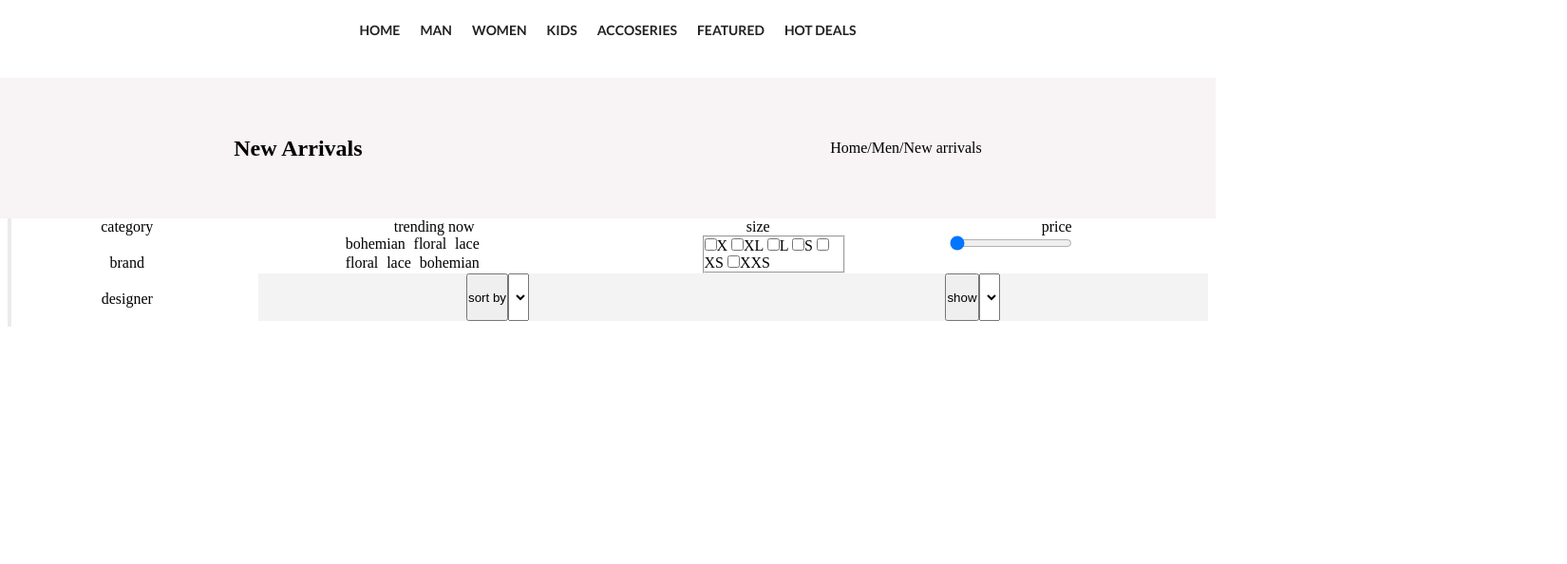
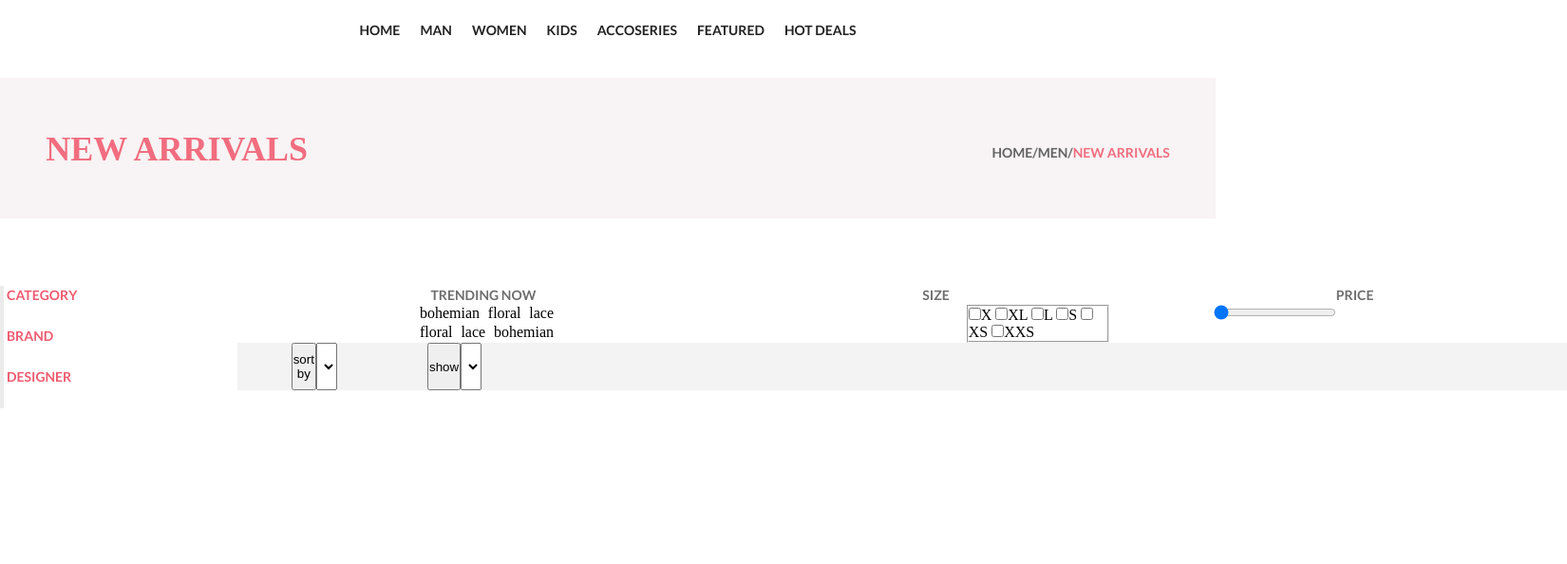
Before and after one commit to gochicus/eccomerce-clothes, a plain HTML site: page product.html in a window 1280 px wide. Shown: the part 134-728 px from the top of the page at 95% size, 1650 px wide, since content can reach past the window. Drawn offline with Linux system fonts and the light colour scheme.

Commit message:
second page/styling

```diff
--- a/product.html
+++ b/product.html
@@ -54,13 +54,14 @@
     </div>
 </header>
 <section class="new-arrivals container flex justifyContent-space-between alignItems-center" style="background-color:#f8f3f4; min-height: 148px">
-    <div><h2> New Arrivals</h2></div>
+    <div class="heading-text"><h2> New Arrivals</h2></div>
     <div class="flex" >
-        <a href="#" style="text-decoration: none"> Home/</a>
-        <a href="#" style="text-decoration: none">Men/</a>
-        <a href="#" style="text-decoration: none"> New arrivals</a>
+        <a href="#" style="text-decoration: none" class="home"> Home/</a>
+        <a href="#" style="text-decoration: none" class="men">Men/</a>
+        <a href="#" style="text-decoration: none" class="new-arriva"> New arrivals</a>
     </div>
 </section>
+<div class="flex" style="min-height: 71px"></div>
 <div class="flex container">
     <div class="flex flex-column">
         <div class="catalog-menu">
@@ -96,9 +97,9 @@
     </div>
     <div class="flex flex-column catalog-container-adm">
         <div class="flex justifyContent-space-between" style="min-width: inherit">
-            <span>trending now</span>
-            <span>size</span>
-            <span> price</span>
+            <span class="form-head">trending now</span>
+            <span class="form-head">size</span>
+            <span class="form-head"> price</span>
         </div>
         <div class="flex" style="min-width: inherit">
            <div class="flex flex-wrap" style="max-width:150px">
@@ -135,17 +136,19 @@
 <!--            </form>-->
             </div>
         </div>
-        <div class="flex" style="background-color: #f3f3f3; min-height: 50px; min-width: inherit">
-            <div class="flex flex">
+        <div class="flex justifyContent-start" style="background-color: #f3f3f3; min-height: 50px; min-width: inherit">
+            <div class="flex" style="max-width: 30px">
                 <button>sort by</button>
                 <select name="sort by" id="sort">
                     <option value="name"></option>
                 </select></div>
-            <div class="flex">
+            <div class="flex" style="max-width: 30px">
                 <button>show</button>
                 <select name="show" id="show">
                     <option value="9"></option>
-                </select></div>
+                </select>
+            </div>
+            <div class="flex" style="flex-basis: 1000px"></div>
         </div>
     </div>
 </div>
@@ -296,20 +299,20 @@
 </section>
 <div class="flex container" style="min-height: 341px; background-color: #222224">
     <div class="flex flex-column justifyContent-center">
-        <div class="flex justifyContent-space-around" style="min-width: 824px">
+        <div class="flex justifyContent-space-around" style="min-width: 824px; min-height: 60px">
             <img src="product/Form2.png" alt="">
             <img src="product/Forma3.png" alt="">
             <img src="product/Forma1.png" alt="">
         </div>
-        <div class="flex justifyContent-space-around" style="min-width: 824px">
-            <span>Free Delivery</span>
-            <span>Sales & discounts</span>
-            <span>Quality assurance</span>
+        <div class="flex justifyContent-space-around section-jump" style="min-width: 824px;min-height: 100px">
+            <span class="section-header">Free Delivery</span>
+            <span class="section-header">Sales & discounts</span>
+            <span class="section-header">Quality assurance</span>
         </div>
-        <div class="flex justifyContent-space-around" style="min-width: 824px">
-           <div style="max-width: 369px"> <span>Worldwide delivery on all. Authorit tively morph next-generation innov tion with extensive models.</span></div>
-            <div style="max-width: 369px"> <span>Worldwide delivery on all. Authorit tively morph next-generation innov tion with extensive models.</span></div>
-            <div style="max-width: 369px"> <span>Worldwide delivery on all. Authorit tively morph next-generation innov tion with extensive models.</span></div>
+        <div class="flex justifyContent-space-around" style="min-width: 824px;text-align: center;min-height: 100px; max-width: 924px">
+           <div style="max-width: 369px"> <span class="section-text">Worldwide delivery on all. Authorit tively morph next-generation innov tion with extensive models.</span></div>
+            <div style="max-width: 369px"> <span class="section-text">Worldwide delivery on all. Authorit tively morph next-generation innov tion with extensive models.</span></div>
+            <div style="max-width: 369px"> <span class="section-text">Worldwide delivery on all. Authorit tively morph next-generation innov tion with extensive models.</span></div>
         </div>
     </div>
 </div>
@@ -352,7 +355,7 @@ a pulvinar purus condimentum a. Aliquam condimentum mattis neque sed pretium”<
 </section>
 <footer>
     <div class="flex" style="flex-basis: inherit; min-height: 129px;"></div>
-    <div class="flex">
+    <div class="flex" style="max-width: 1600px">
         <div class="flex">
             <div class="logo-content">
                 <div class="img-logo">
@@ -370,7 +373,7 @@ a pulvinar purus condimentum a. Aliquam condimentum mattis neque sed pretium”<
             <div class="footer-head">SHOP CATEGORY</div>
         </div>
     </div>
-    <div class="flex">
+    <div class="flex" style="max-width: 1600px">
         <div style="max-width: 575px; max-height: 215px; text-align: justify">
         <span class="footer-text-main">
             Objectively transition extensive data rather than cross functional solutions. Monotonectally syndicate multidisciplinary materials before go forward benefits. Intrinsicly syndicate an expanded array of processes and cross-unit partnerships.
@@ -439,7 +442,7 @@ Compellingly envisioneer corporate methods of empowerment before standards compl
         </div>
     </div>
     <div class="flex" style="flex-basis: inherit; min-height: 97px; "></div>
-    <div class="flex footer-social justifyContent-space-between alignItems-center" style="background-color: #e6e6e6; min-height: 80px">
+    <div class="flex footer-social justifyContent-space-between alignItems-center" style="background-color: #e6e6e6; min-height: 80px;">
         <div style="max-width: 250px; text-align: left">
             <span class="footer-copy">&copy Brand All Rights Reserved</span>
         </div>
--- a/style/base.css
+++ b/style/base.css
@@ -46,3 +46,6 @@ a {
 .alignItems-start{
     align-items: flex-start;
 }
+.justifyContent-start{
+    justify-content: flex-start;
+}
--- a/style/index.css
+++ b/style/index.css
@@ -8,3 +8,4 @@
 @import url("subscribe.css");
 @import url("footer.css");
 @import url("product.css");
+@import url("style.css");
--- a/style/product.css
+++ b/style/product.css
@@ -1,10 +1,11 @@
+@import url("style.css");
 .catalog-container {
     min-width: 1000px;
     max-width: 1000px;
     min-height: 1000px;
 }
 .catalog-container-adm {
-    min-width: 1000px;
+    min-width: 1400px;
     max-width: 1000px;
 }
 .catalog-menu {
@@ -99,3 +100,97 @@
 .catalog-menu>ul {
     display: none;
 }
+.heading-text {
+    /*font-family: "$font-family";*/
+    /*color: $color;*/
+    /* Style for "New Arriva" */
+    width: 900px;
+    height: 18px;
+    color: #f16d7f;
+    font-family: "Lato - Black";
+    font-size: 24px;
+    font-weight: 400;
+    line-height: 20px;
+    text-transform: uppercase;
+}
+.home {
+    /*width: 196px;*/
+    height: 11px;
+    color: #636363;
+    font-family: Lato;
+    font-size: 14px;
+    font-weight: 700;
+    line-height: 20px;
+    text-transform: uppercase;
+}
+.men {
+    /*width: 196px;*/
+    height: 11px;
+    color: #636363;;
+    font-family: Lato;
+    font-size: 14px;
+    font-weight: 700;
+    line-height: 20px;
+    text-transform: uppercase;
+}
+.new-arriva {
+    /*width: 196px;*/
+    height: 11px;
+    color: #f16d7f;
+    font-family: Lato;
+    font-size: 14px;
+    font-weight: 700;
+    line-height: 20px;
+    text-transform: uppercase;
+}
+.sidebar {
+    /* Style for "Category" */
+    color: #ef5b70;
+    font-family: Lato;
+    font-size: 14px;
+    font-weight: 700;
+    line-height: 20px;
+    text-transform: uppercase;
+    text-align: left;
+    padding-left: 3px;
+    padding-bottom: 5px;
+}
+.form-head {
+    /* Style for "Size" */
+    /*width: 28px;*/
+    /*height: 10px;*/
+    color: #6f6e6e;
+    font-family: Lato;
+    font-size: 14px;
+    font-weight: 700;
+    line-height: 20px;
+    text-transform: uppercase;
+}
+.section-header {
+    /* Style for "Free Deliv" */
+    width: 175px;
+    height: 50px;
+    color: #fbfbfb;
+    font-family: Lato;
+    font-size: 20px;
+    font-weight: 700;
+    /* Text style for "Free Deliv" */
+    letter-spacing: 0.5px;
+    text-align: center;
+
+}
+.section-text {
+    /* Style for "Worldwide" */
+    width: 308px;
+    height: 37px;
+    color: #fbfbfb;
+    font-family: Lato;
+    font-size: 14px;
+    font-weight: 300;
+    line-height: 23.95px;
+    /* Text style for "W, orldwid" */
+    letter-spacing: 0.35px;
+}
+.section-jump {
+    align-items: flex-end;
+}
--- /dev/null
+++ b/style/style.scss
@@ -0,0 +1,2 @@
+$font-family:"Lato", san-serif;
+$color: #0000ff;
```
Also changed, not shown: style/style.css (added), 1 other file.
